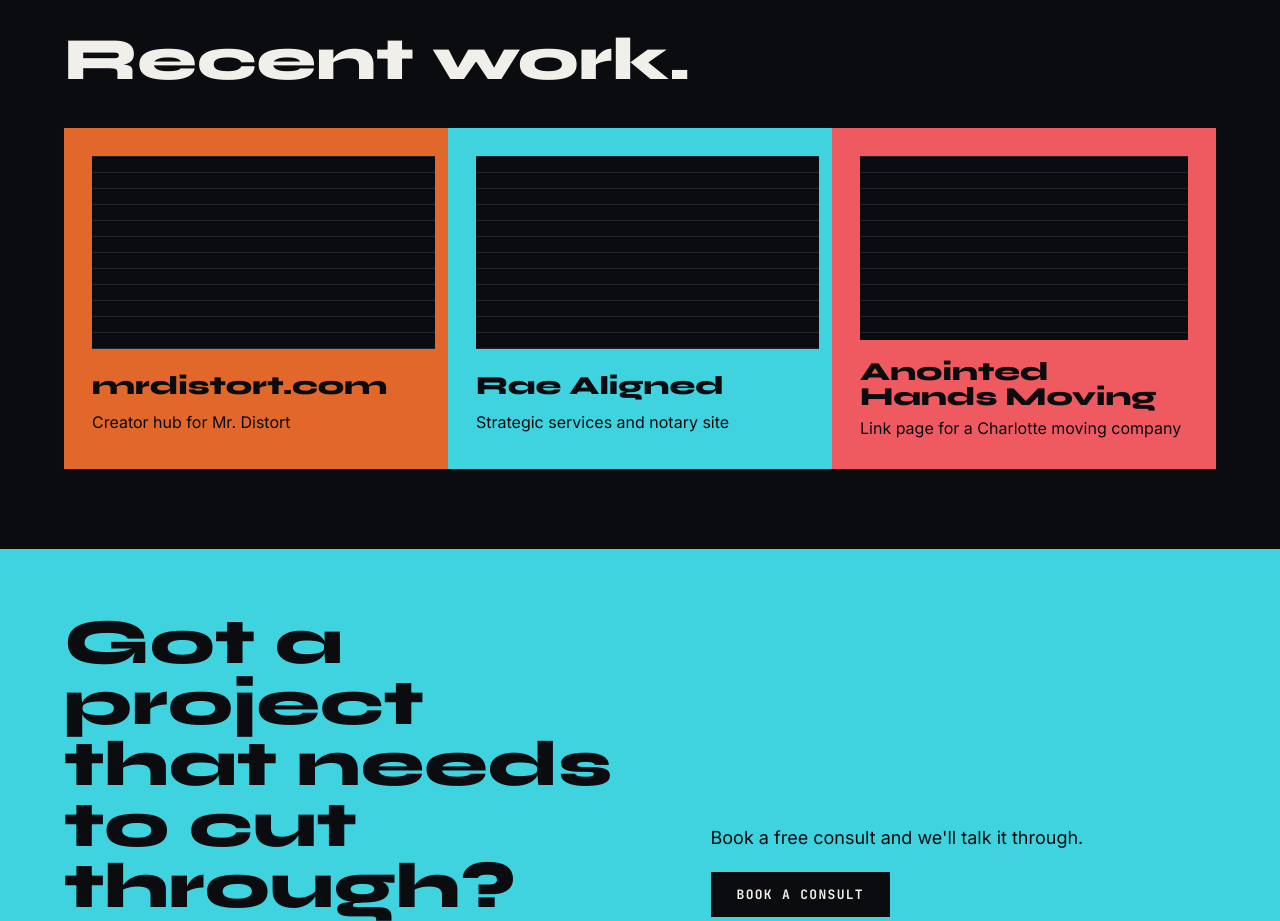
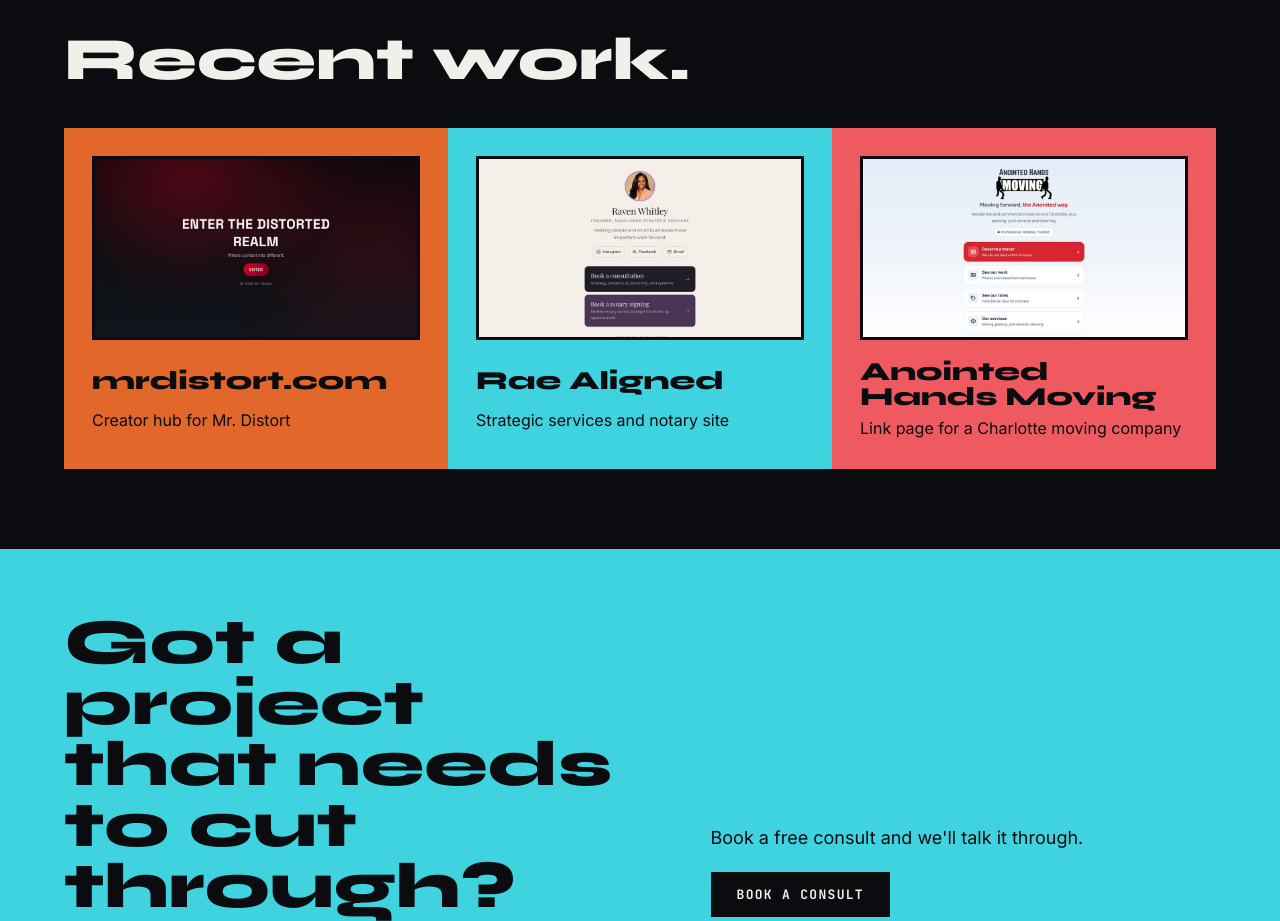
Before and after one commit to scwhitley/distortedbrands, a plain HTML site: page web/index.html in a window 1280 px wide. Shown: the part 3860-4781 px from the top of the page. Drawn offline with Linux system fonts and the light colour scheme.

Commit message:
Web: add site screenshots to Recent work cards
Co-Authored-By: Claude Opus 5.5 <noreply@anthropic.com>
Claude-Session: https://claude.ai/code/session_018ST13gAKs9r8GwxqyDxrsm

```diff
--- a/css/site.css
+++ b/css/site.css
@@ -175,9 +175,10 @@ h2.t { font-size: clamp(36px, 5vw, 60px); margin-bottom: 40px; }
 @media (max-width: 760px) { .steps ol { grid-auto-flow: row; gap: 28px; } }
 
 .works { display: grid; grid-template-columns: repeat(3, 1fr); }
-@media (max-width: 1000px) { .works { grid-template-columns: repeat(2, 1fr); } .works > :last-child:nth-child(odd) { grid-column: 1 / -1; } .works > :last-child:nth-child(odd) .shot { aspect-ratio: 32 / 9; } }
+@media (min-width: 701px) and (max-width: 1000px) { .works { grid-template-columns: repeat(2, 1fr); } .works > :last-child:nth-child(odd) { grid-column: 1 / -1; } .works > :last-child:nth-child(odd) .shot { aspect-ratio: 32 / 9; } }
 .work { display: grid; gap: 6px; padding: 28px; background: var(--c); color: var(--ink); }
 .work .shot { aspect-ratio: 16 / 9; background: var(--ink); margin-bottom: 14px; background-image: linear-gradient(#22252e 1px, transparent 1px); background-size: 100% 16px; }
+img.shot { display: block; width: 100%; height: auto; object-fit: cover; object-position: top; border: 3px solid var(--ink); }
 .work h3 { font-size: 26px; }
 a.work:hover h3 { text-decoration: underline; }
 @media (max-width: 700px) { .works { grid-template-columns: 1fr; } }
--- a/web/index.html
+++ b/web/index.html
@@ -95,7 +95,7 @@
       <button class="btn light" type="button" data-open="consult" data-preset="Stream Script">Book a consult</button>
     </div></div></div></section><section class="steps" style="--deep:#138B96">
   <div class="wrap"><h2 class="t">How it works.</h2><ol><li><span class="mono">Step 1</span><h3>Consult</h3><p>A free 30-minute call about what you need.</p></li><li><span class="mono">Step 2</span><h3>Design</h3><p>A mockup to react to before anything is built.</p></li><li><span class="mono">Step 3</span><h3>Build</h3><p>Hand-coded, tested on phones first.</p></li><li><span class="mono">Step 4</span><h3>Launch</h3><p>Domain, hosting and analytics set up and handed over.</p></li></ol></div>
-</section><section class="block"><div class="wrap"><h2 class="t">Recent work.</h2><div class="works"><a href="https://www.mrdistort.com" target="_blank" rel="noopener" class="work" style="--c:#E2672A"><div class="shot" aria-hidden="true"></div><h3>mrdistort.com</h3><p>Creator hub for Mr. Distort</p></a><a href="https://rae-aligned.netlify.app/" target="_blank" rel="noopener" class="work" style="--c:#3FD3E0"><div class="shot" aria-hidden="true"></div><h3>Rae Aligned</h3><p>Strategic services and notary site</p></a><a href="https://anointed-hands.netlify.app/" target="_blank" rel="noopener" class="work" style="--c:#EF5A60"><div class="shot" aria-hidden="true"></div><h3>Anointed Hands Moving</h3><p>Link page for a Charlotte moving company</p></a></div></div></section><section class="cta" style="--c:#3FD3E0">
+</section><section class="block"><div class="wrap"><h2 class="t">Recent work.</h2><div class="works"><a href="https://www.mrdistort.com" target="_blank" rel="noopener" class="work" style="--c:#E2672A"><img class="shot" src="/assets/work/mrdistort.jpg" alt="Screenshot of the mrdistort.com home page" width="960" height="540" loading="lazy"><h3>mrdistort.com</h3><p>Creator hub for Mr. Distort</p></a><a href="https://rae-aligned.netlify.app/" target="_blank" rel="noopener" class="work" style="--c:#3FD3E0"><img class="shot" src="/assets/work/rae-aligned.jpg" alt="Screenshot of the Rae Aligned home page" width="960" height="540" loading="lazy"><h3>Rae Aligned</h3><p>Strategic services and notary site</p></a><a href="https://anointed-hands.netlify.app/" target="_blank" rel="noopener" class="work" style="--c:#EF5A60"><img class="shot" src="/assets/work/anointed-hands.jpg" alt="Screenshot of the Anointed Hands Moving home page" width="960" height="540" loading="lazy"><h3>Anointed Hands Moving</h3><p>Link page for a Charlotte moving company</p></a></div></div></section><section class="cta" style="--c:#3FD3E0">
   <div class="wrap">
     <h2>Got a project that needs to cut through?</h2>
     <div><p>Book a free consult and we'll talk it through.</p><button class="btn " type="button" data-open="consult">Book a consult</button></div>
```
Also changed, not shown: assets/work/anointed-hands.jpg (added), assets/work/mrdistort.jpg (added), assets/work/rae-aligned.jpg (added).
